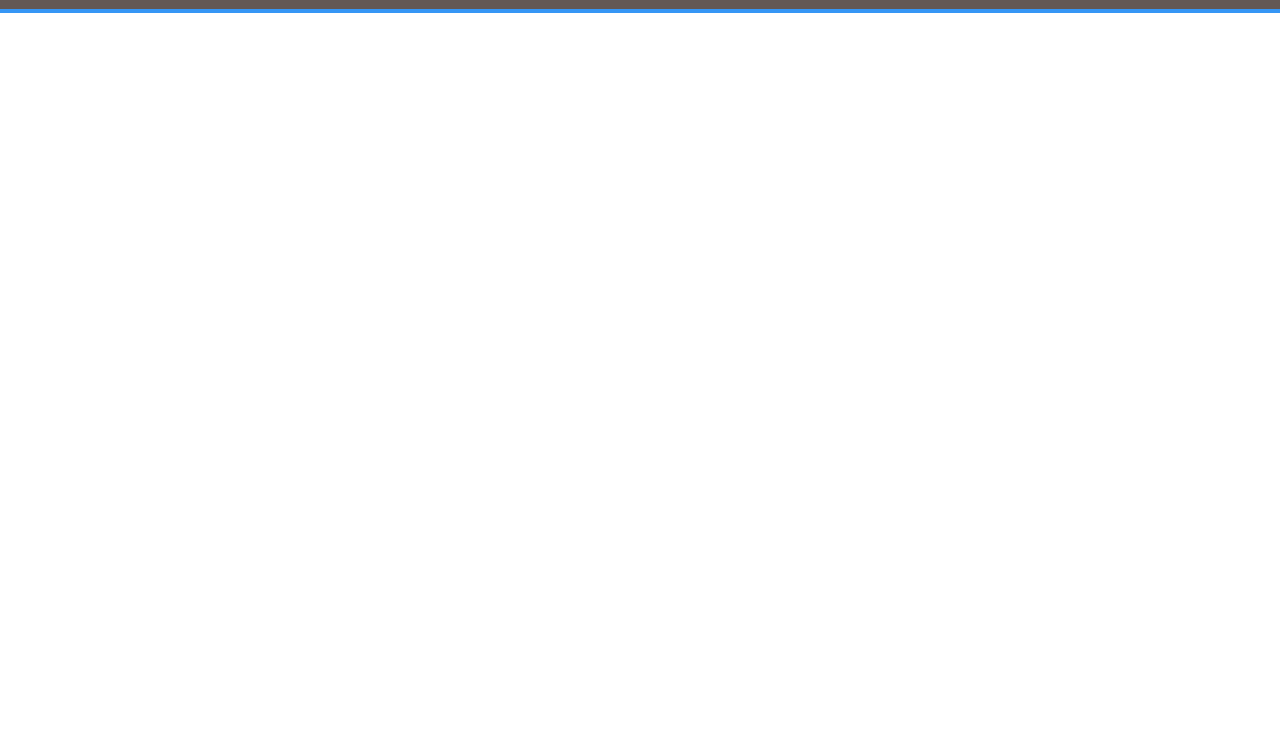
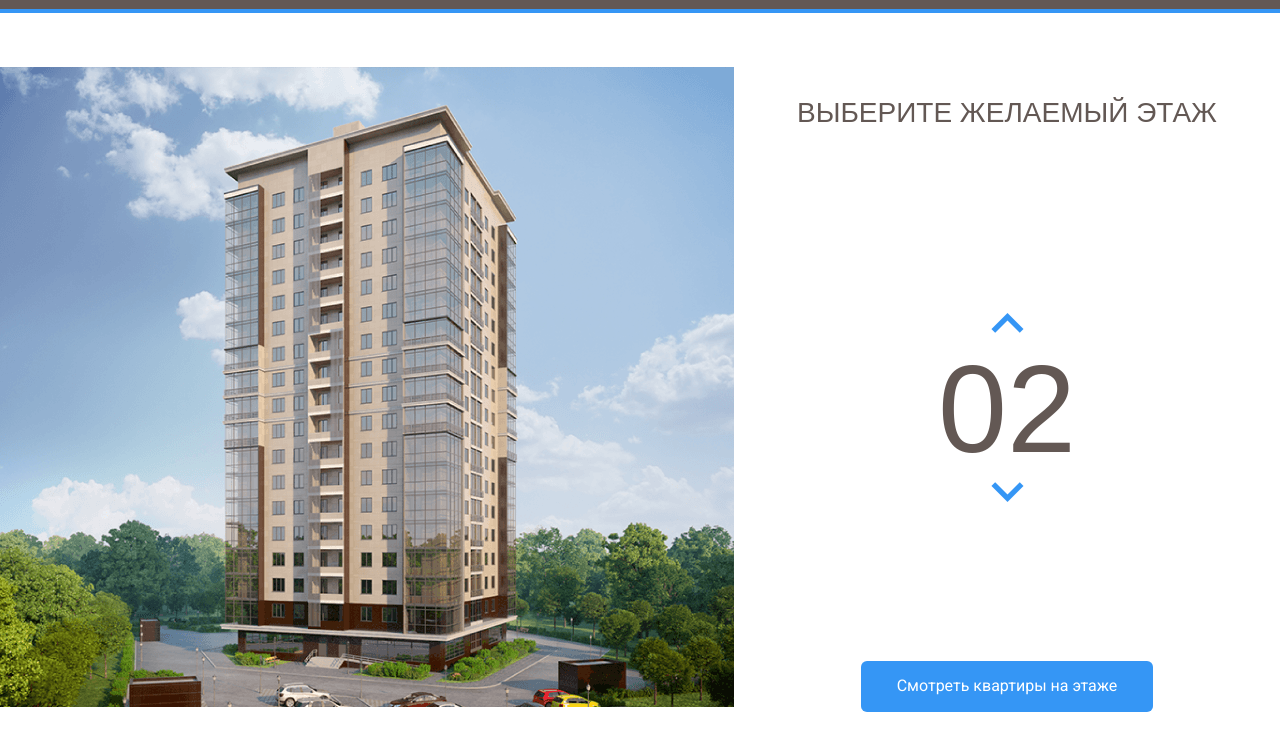
Before and after one commit to vitalydok/project, a plain HTML site: page index.html in a window 1280 px wide. Shown: the part 55-800 px from the top of the page. Drawn offline with Linux system fonts and the light colour scheme.

Commit message:
Add files via upload

```diff
--- a/css/main.css
+++ b/css/main.css
@@ -1,3 +1,11 @@
+@font-face {
+    font-family: "Bebas Neue";
+    src: local("BebasNeueRegular"), url("../fonts/BebasNeueRegular.woff2") format("woff2"),
+      url("../fonts/BebasNeueRegular.woff") format("woff");
+    font-display: swap;
+  }
+
+
 * {
     box-sizing: border-box;
 }
@@ -58,3 +66,69 @@ body{
     text-decoration: none;
     color: #fff;
 }
+
+.main{
+    max-width: 1280px;
+    margin: 0 auto;
+    padding-top: 54px;
+    display: flex;
+}
+
+.main-info{
+    flex-grow: 1;
+    text-align: center;
+    display: flex;
+    flex-direction: column;
+    align-items: center;
+    justify-content: space-between;
+}
+
+.home-image path{
+    opacity: 0;
+    cursor: pointer;
+}
+
+.home-image path:hover{
+    opacity: 1;
+}
+
+.counter-group{
+    display: flex;
+    flex-direction: column;
+    align-items: center;
+}
+
+.counter-button{
+    background-color: #fff;
+    border: none;
+}
+
+.counter-arrow-down{
+    transform: rotateX(180deg);
+}
+
+.main-title{
+    font-family: "Bebas Neue Cyrilic", sans-serif;
+    font-weight: normal;
+    text-transform: uppercase;
+    font-size: 28px;
+    line-height: 44px;
+    color: #635854;
+}
+
+.counter{
+    color: #635854;
+    font-size: 124px;
+    font-family: "Bebas Neue Cyrilic", sans-serif;
+    font-weight: normal;
+    text-transform: uppercase;
+}
+
+.button-primary{
+    background: #3596F5;
+    border-radius: 6px;
+    color: #fff;
+    border: none;
+    padding: 16px 36px;
+    cursor: pointer;
+}
--- a/index.html
+++ b/index.html
@@ -4,7 +4,7 @@
     <meta charset="UTF-8">
     <meta http-equiv="X-UA-Compatible" content="IE=edge">
     <meta name="viewport" content="width=device-width, initial-scale=1.0">
-    <title>main page</title>
+    <title>ЖК Мелодия</title>
     <link rel="stylesheet" href="css/normalize.css">
     <link rel="stylesheet" href="css/main.css">
     <link href="https://fonts.googleapis.com/css2?family=Roboto:wght@400;700&display=swap" rel="stylesheet">
@@ -38,5 +38,48 @@
         </div>
         <!-- /.navbar -->
     </header>
+
+    <div class="main">
+        <div class="main-img">
+            <svg class="home-image" width="734" height="640" viewBox="0 0 734 640" fill="none" xmlns="http://www.w3.org/2000/svg" xmlns:xlink="http://www.w3.org/1999/xlink">
+                <rect width="734" height="640" fill="url(#pattern0)"/>
+                <defs>
+                <pattern id="pattern0" patternContentUnits="objectBoundingBox" width="1" height="1">
+                <use xlink:href="#image0" transform="translate(-0.00408719) scale(0.0013624 0.0015625)"/>
+                </pattern>
+                <image id="image0" width="740" height="640" xlink:href="img/home.png"/>
+                </defs>
+                <path d="M222 531L442.8 539L512 525.3V547L443.5 566.7L222 555.7V531Z" fill="#3595F6" fill-opacity="0.75"/>
+                <path d="M223 530V505L443.3 508.3L513 505V525L443.7 538L223 530Z" fill="#3595F6" fill-opacity="0.75"/>
+                <path d="M223 504V479H444H513V502L445 509L223 504Z" fill="#3595F6" fill-opacity="0.75"/>
+                <path d="M223 480V455L444.3 451.3L512 458V480H444" fill="#3595F6" fill-opacity="0.75"/>
+                <path d="M223 454V428L444.5 424.7L513 435.7V457L444 450.3L223 454Z" fill="#3595F6" fill-opacity="0.75"/>
+                <path d="M222 427V403.3L443 391L514 414V435.3L443 423L222 427Z" fill="#3595F6" fill-opacity="0.75"/>
+                <path d="M222 405V380L444.2 363.7L514 392.3V413L443.7 391.3L222 405Z" fill="#3595F6" fill-opacity="0.75"/>
+                <path d="M222 380V355L444.5 334.7L514 371.3V392L442 363.3L222 380Z" fill="#3595F6" fill-opacity="0.75"/>
+                <path d="M222 354V330L445 305.3L514 349.3V371L444.7 333L222 354Z" fill="#3595F6" fill-opacity="0.75"/>
+                <path d="M222 329V305L444.5 276.3L514 327.3V348L443.7 305.7L222 329Z" fill="#3595F6" fill-opacity="0.75"/>
+                <path d="M221 305V281L443.3 248L514 307.3V327L444 276.3L221 305Z" fill="#3595F6" fill-opacity="0.75"/>
+                <path d="M222 280V256L443.2 221L513 285V306L444.3 247.7L222 280Z" fill="#3595F6" fill-opacity="0.75"/>
+                <path d="M222 256V231L444.3 193L513 263.3V284L444 220L222 256Z" fill="#3595F6" fill-opacity="0.75"/>
+                <path d="M222 230V205L442.8 161.3L513 240.3V263L444 189.7L222 230Z" fill="#3595F6" fill-opacity="0.75"/>
+                <path d="M223 206V181L443 133L513 218V241L442.3 161.7L223 206Z" fill="#3595F6" fill-opacity="0.75"/>
+                <path d="M222 181V156L441.8 104L513 196.3V219L443.3 132.7L222 181Z" fill="#3595F6" fill-opacity="0.75"/>
+                <path d="M222 156V130L444 73.3L513 175V196L443.7 104.3L222 156Z" fill="#3595F6" fill-opacity="0.75"/>
+                </svg>
+
+        </div>
+        <div class="main-info">
+            <h2 class="main-title">Выберите желаемый этаж</h2>
+            <div class="counter-group">
+                <button class="counter-button counter-up"><img src="img/up.png" alt="" class="counter-arrow-up"></button>
+                <span class="counter">02</span>
+                <button class="counter-button counter-down"><img src="img/up.png" alt="" class="counter-arrow-down"></button>
+            </div>
+            <button class="button button-primary">Смотреть квартиры на этаже</button>
+        </div>
+        <!-- /.main-info -->
+    </div>
+    <!-- /.main -->
 </body>
 </html>
```
Also changed, not shown: fonts/BebasNeueRegular.woff (added), fonts/BebasNeueRegular.woff2 (added), img/down.png (added), img/home-floor.svg (added), img/home.png (added), img/up.png (added).
